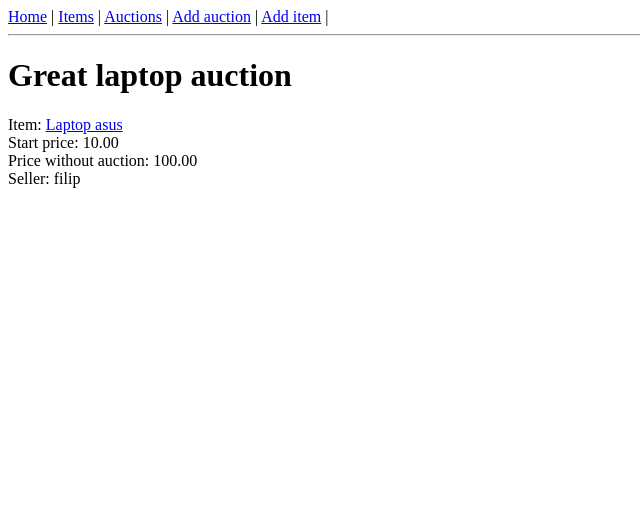
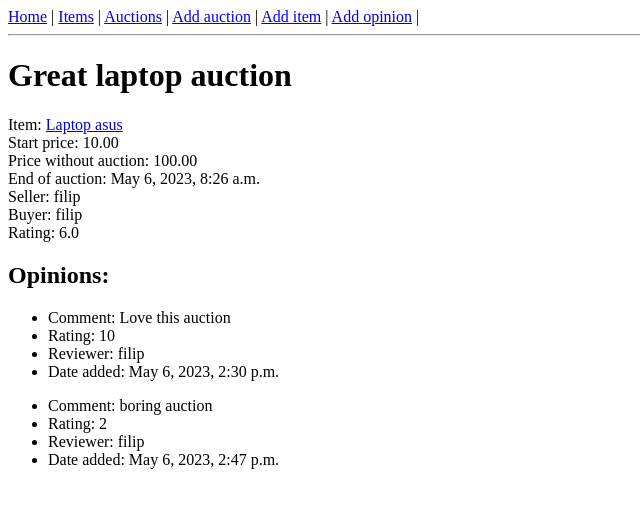
Before and after one commit to filipzmija1/Auction-site, a Django app: page /auction/1 in a window 1280 px wide. Shown: the top 508 px of the page, without its empty margins (0-640 px from the left). Run offline with Django 4.2, Linux system fonts and the light colour scheme; data comes from the database, SQL or seed files in the repository.

Commit message:
average ratings

```diff
--- a/auctionsite/auctions/models.py
+++ b/auctionsite/auctions/models.py
@@ -47,4 +47,5 @@ class Opinion(models.Model):
     reviewer = models.ForeignKey(User, on_delete=models.CASCADE)
     rating = models.PositiveIntegerField(validators=[MinValueValidator(1), MaxValueValidator(10)])
     comment = models.TextField()
-    date = models.DateTimeField(auto_now_add=True)
+    date_created = models.DateTimeField(auto_now_add=True)
+    date_edited = models.DateTimeField(null=True)
--- a/auctionsite/auctions/templates/auctions/auction_detail.html
+++ b/auctionsite/auctions/templates/auctions/auction_detail.html
@@ -8,5 +8,17 @@ Start price: {{ auction.min_price }} <br>
 {% if auction.buy_now_price %}
 Price without auction: {{ auction.buy_now_price }} <br>
 {% endif %}
+End of auction: {{ auction.end_date }}<br>
 Seller: {{ auction.seller }} <br>
+Buyer: {{ auction.buyer }}<br>
+Rating: {{ average_rating }}
+<h2>Opinions:</h2>
+{% for opinion in opinions %}
+<ul>
+    <li>Comment: {{ opinion.comment }}</li>
+    <li>Rating: {{ opinion.rating }}</li>
+    <li>Reviewer: {{ opinion.reviewer }}</li>
+    <li>Date added: {{ opinion.date_created }}</li>
+</ul>
+{% endfor %}
 {% endblock %}
--- a/auctionsite/auctions/templates/auctions/base_template.html
+++ b/auctionsite/auctions/templates/auctions/base_template.html
@@ -9,6 +9,7 @@
 <a href="/auctions">Auctions</a> |
 <a href="/add-auction">Add auction</a> |
 <a href="/add-item">Add item</a> |
+<a href="/add-opinion">Add opinion</a> |
 <hr>
 {% block content %}
 <h1>Welcome to Auction House!</h1>
--- a/auctionsite/auctions/templates/auctions/item_detail.html
+++ b/auctionsite/auctions/templates/auctions/item_detail.html
@@ -5,7 +5,7 @@
    Name: {{ item.name }} <br>
    Description: {{ item.description}} <br>
    Category: {{ item.category }}<br>
-<!--{% if item.image %}-->
-<!--   <img src="{{ item.image.url }}"><br>-->
-<!--{% endif %}-->
+{% if item.image %}
+   <img src="{{ item.image.url }}"><br>
+{% endif %}
 {% endblock %}
--- a/auctionsite/auctions/templates/auctions/item_form.html
+++ b/auctionsite/auctions/templates/auctions/item_form.html
@@ -3,6 +3,7 @@
 {% block title %} Add item {% endblock %}
 
 {% block content %}
+<h1>New item</h1>
 <form action="" method="POST">
     {% csrf_token %}
     {{ form.as_p }}
--- /dev/null
+++ b/auctionsite/auctions/utils.py
@@ -0,0 +1,8 @@
+def average_rating(ratings):
+    """Counts average rating from list of ratings"""
+    if len(ratings) == 0:
+        return None
+    ratings_sum = 0
+    for rating in ratings:
+        ratings_sum += rating
+    return ratings_sum / len(ratings)
--- a/auctionsite/auctions/views.py
+++ b/auctionsite/auctions/views.py
@@ -1,8 +1,9 @@
 from django.shortcuts import render
-from django.views.generic import View, ListView, DetailView, CreateView
+from django.views.generic import View, ListView, CreateView
 from django.contrib.auth import get_user_model
 
-from .models import Auction, Item
+from .models import Auction, Item, Opinion
+from .utils import average_rating
 
 
 User = get_user_model()
@@ -45,17 +46,27 @@ class AuctionsList(ListView):
 
 
 class AuctionDetails(View):
-    """This view shows the details of particural auction"""
+    """This view shows the details (includes opinions) of particural auction"""
     template_name = 'auctions/auction_detail.html'
 
     def get(self, request, *args, **kwargs):
         pk = kwargs['pk']   # Get the primary key of the auction from the URL
         auction = Auction.objects.get(pk=pk)
-        return render(request, self.template_name, {'auction': auction})
+        opinions = auction.opinion_set.all()
+        ratings = []
+        for opinion in opinions:
+            ratings.append(opinion.rating)  # Get every rating from opinion
+        average_rate = average_rating(ratings)  # Count average rating
+        context = {
+            'auction': auction,
+            'opinions': opinions,
+            'average_rating': average_rate,
+        }
+        return render(request, self.template_name, context)
 
 
 class AddAuction(CreateView):
-    """This view creates new auction"""
+    """This view creates new auction (prefer to create item before creating auction)"""
     model = Auction
     fields = ['name', 'item', 'min_price', 'buy_now_price', 'end_date', 'seller']
     template_name = 'auctions/auction_form.html'
@@ -63,7 +74,19 @@ class AddAuction(CreateView):
 
 
 class AddItem(CreateView):
+    """This view creates new item that should be used in creating auction"""
     model = Item
     fields = ['name', 'description', 'image', 'category']
     template_name = 'auctions/item_form.html'
     success_url = '/items'
+
+
+class AddOpinion(CreateView):
+    model = Opinion
+    fields = ['auction', 'reviewer', 'rating', 'comment']
+    template_name = 'auctions/opinion_form.html'
+    success_url = 'auctions'
+
+
+class BidAuction(View):
+    pass
--- a/auctionsite/auctionsite/urls.py
+++ b/auctionsite/auctionsite/urls.py
@@ -30,6 +30,7 @@ urlpatterns = [
     path('auction/<int:pk>', auctions.AuctionDetails.as_view()),
     path('add-auction', auctions.AddAuction.as_view()),
     path('add-item', auctions.AddItem.as_view()),
+    path('add-opinion', auctions.AddOpinion.as_view()),
 
 ]
 if settings.DEBUG:
```
Also changed, not shown: auctionsite/auctions/templates/auctions/opinion_form.html (added, +12 -0 lines), auctionsite/auctions/migrations/0008_rename_date_opinion_date_created_opinion_date_edited.py (added), auctionsite/db.sqlite3.
